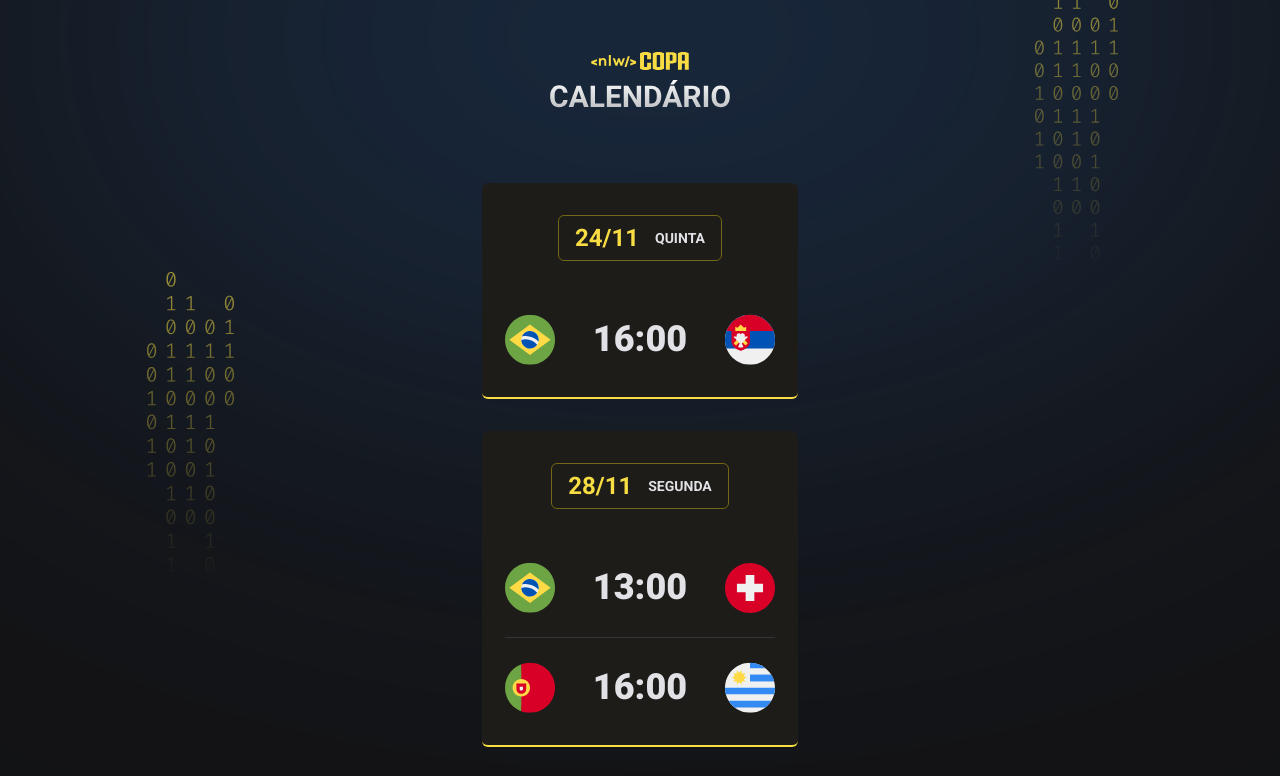
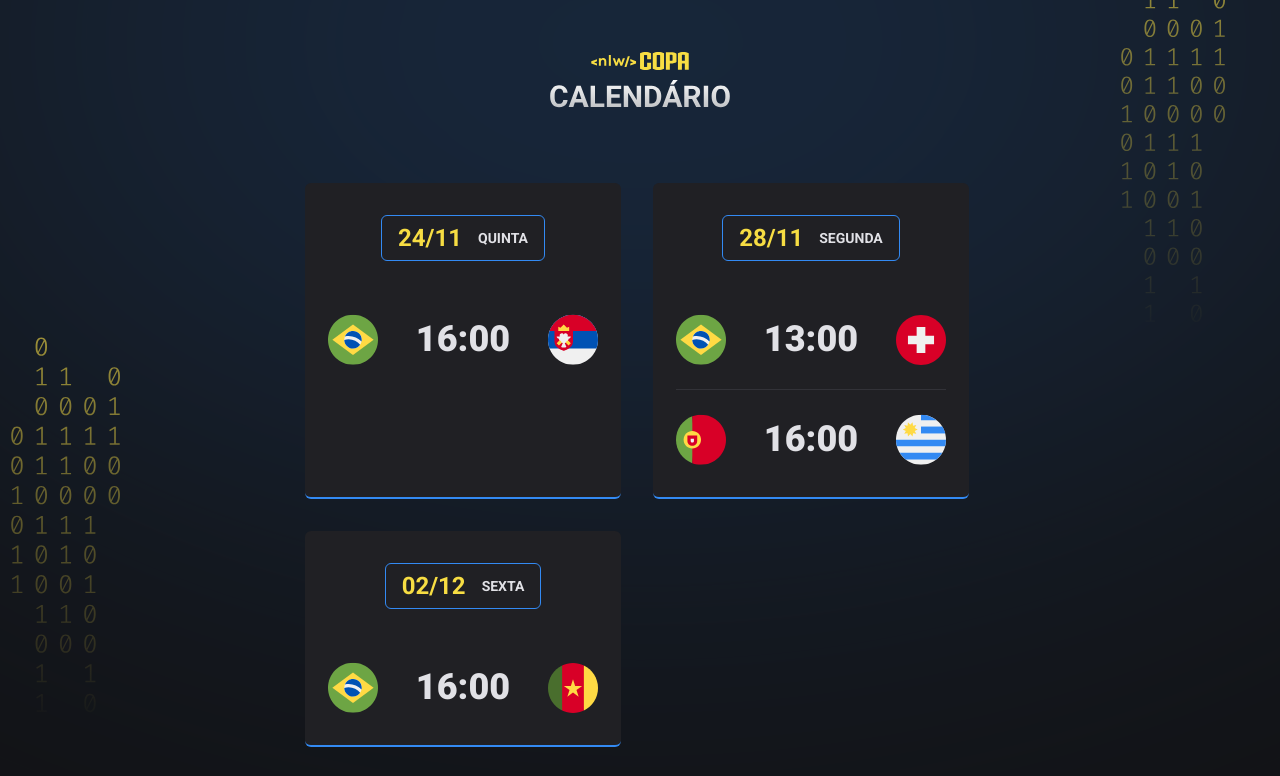
Before and after one commit to fau-33/nlw_copa, a plain HTML site: page index.html in a window 1280 px wide. Shown: the top 776 px of the page. Drawn offline with Linux system fonts and the light colour scheme.

Commit message:
Feito a aula 4 refatoração

```diff
--- a/index.html
+++ b/index.html
@@ -10,8 +10,13 @@
   <link rel="preconnect" href="https://fonts.gstatic.com" crossorigin>
   <link href="https://fonts.googleapis.com/css2?family=Roboto:wght@700;900&display=swap" rel="stylesheet">
 </head>
-<body>
-  <div id="app"></div>
+<body class="blue">
+  <div id="app">
+    <header>
+      <img src="./assets/logo.svg" alt="Logo da NLW">
+    </header>
+    <main id="cards"></main>
+  </div>
   <script src="./main.js"></script>
 </body>
 </html>
--- a/main.js
+++ b/main.js
@@ -8,10 +8,11 @@ function createGame(player1, hour, player2) {
   `;
 }
 
-
+let delay = -0.3;
 function createCard(date, day, games) {
+  delay = delay + 0.3;
   return `
-    <div class="card">
+    <div class="card" style="animation-delay: ${delay}s">
     <h2>${date} <span>${day}</span></h2>
     <ul>
       ${games}
@@ -20,19 +21,10 @@ function createCard(date, day, games) {
   `;
 }
 
-document.querySelector('#app').innerHTML = `
-  <header>
-  <img src="./assets/logo.svg" alt="LOgo da NLW">
-  </header>
-  <main id="cards">
-    ${createCard("24/11", "quinta",
-      createGame("brazil", "16:00", "serbia")
-    )}
-    ${createCard("28/11", "segunda",
-      createGame("brazil", "13:00", "switzerland") + createGame("portugal", "16:00", "uruguai")
-    )}
-    ${createCard("02/12", "sexta",
-      createGame("brazil", "16:00", "cameroon")
-    )}
-  </main>
-`;
+document.querySelector('#cards').innerHTML =
+    createCard("24/11", "quinta",
+      createGame("brazil", "16:00", "serbia")) +
+    createCard("28/11", "segunda",
+      createGame("brazil", "13:00", "switzerland") + createGame("portugal", "16:00", "uruguai")) +
+    createCard("02/12", "sexta",
+      createGame("brazil", "16:00", "cameroon"))
--- a/style.css
+++ b/style.css
@@ -2,6 +2,27 @@
   margin: 0;
   padding: 0;
   box-sizing: border-box;
+}
+
+:root {
+  --card-title-border-color: #746615;
+  --card-color-primary: #f7dd43;
+  --card-bg-color: #1d1c19;
+  --bg: url(./assets/bg-yellow.svg);
+}
+
+body.blue {
+  --card-title-border-color: #338af3;
+  --card-color-primary: #338af3;
+  --card-bg-color: #202024;
+  --bg: url(./assets/bg-blue.svg);
+}
+
+body.green {
+  --card-title-border-color: #047c3f;
+  --card-color-primary: #047c3f;
+  --card-bg-color: #1a1f1b;
+  --bg: url(./assets/bg-green.svg);
 }
 
 ul {
@@ -9,10 +30,7 @@ ul {
 }
 
 body {
-  background-color: #121214;
-  background-image: url(./assets/bg.svg);
-  background-position-x: center;
-  background-position-y: -715px;
+  background: #121214 var(--bg) no-repeat top center/cover;
 }
 
 body * {
@@ -21,7 +39,8 @@ body * {
 
 #app {
   width: fit-content;
-  margin: 52px auto;
+  margin: auto;
+  padding-top: 52px;
 }
 
 header {
@@ -39,8 +58,8 @@ header {
   padding: 32px 23px;
   text-align: center;
 
-  background: #1d1c19;
-  border-bottom: 2px solid #f7dd43;
+  background: var(--card-bg-color);
+  border-bottom: 2px solid var(--card-color-primary);
   border-radius: 6px;
 }
 
@@ -51,7 +70,7 @@ header {
   align-items: center;
 
   padding: 8px 16px;
-  border: 1px solid #746615;
+  border: 1px solid var(--card-title-border-color);
   border-radius: 6px;
 
   width: fit-content;
@@ -75,7 +94,7 @@ header {
   width: 270px;
 }
 
-.card ul li  {
+.card ul li {
   display: flex;
   align-items: center;
   justify-content: space-between;
@@ -91,5 +110,41 @@ header {
   font-size: 36px;
   line-height: 125%;
 
-  color: #E1E1E6;
+  color: #e1e1e6;
 }
+
+.card h2:hover,
+.card ul li strong:hover,
+.card ul li img:hover {
+  transform: scale(1.1);
+}
+
+.card h2,
+.card ul li strong,
+.card ul li img {
+  transition: transform 0.3s;
+}
+
+.card {
+  opacity: 0;
+  animation: appear 0.2s forwards;
+}
+
+@keyframes appear {
+  0% {
+    transform: translateY(-50px);
+    opacity: 0;
+  }
+
+  100% {
+    opacity: 1;
+  }
+}
+
+@media (min-width: 700px) {
+  #cards {
+    max-width: 670px;
+    flex-direction: row;
+    flex-wrap: wrap;
+  }
+}
```
Also changed, not shown: assets/bg-blue.svg (added), assets/bg-green.svg (added), assets/bg-yellow.svg (added), assets/bg.svg (deleted).
